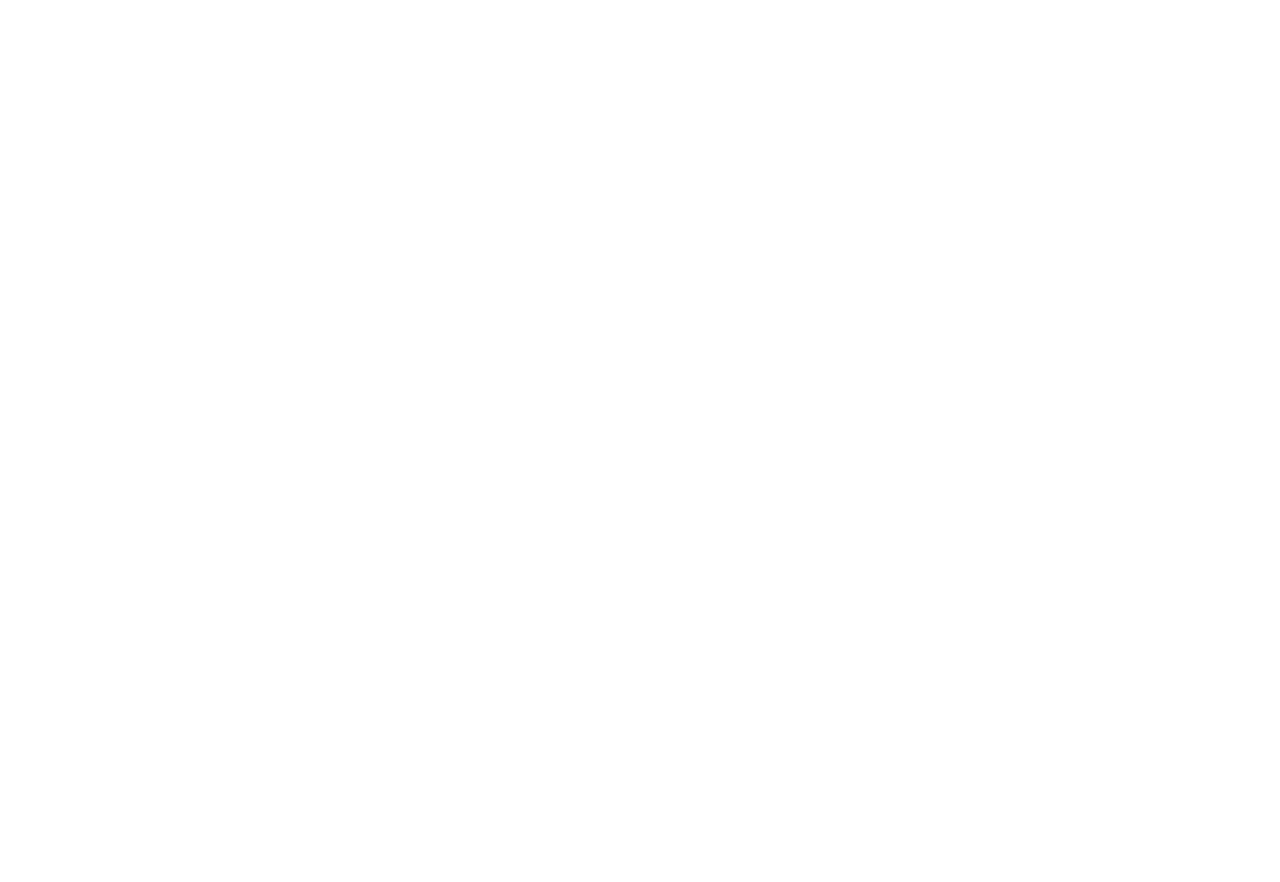
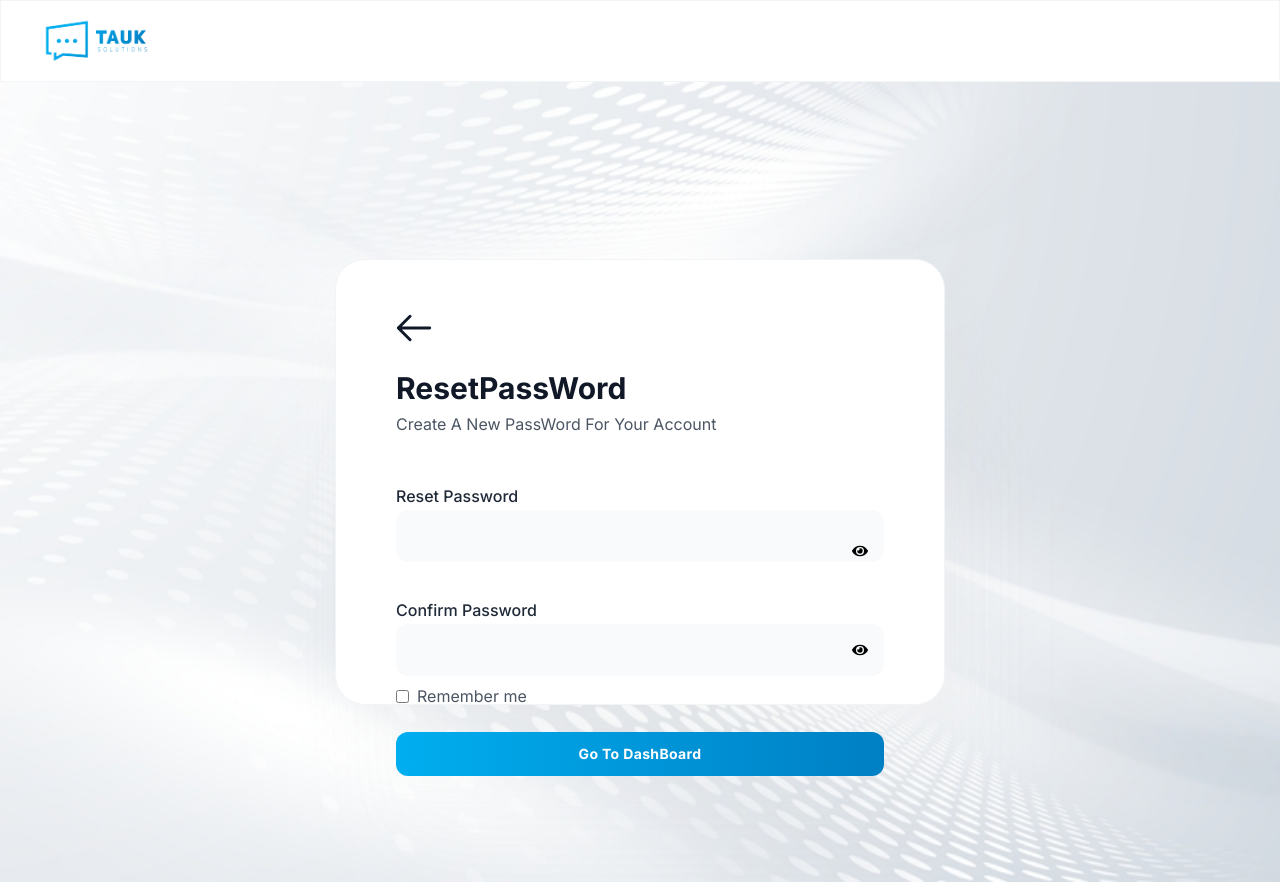
Before and after one commit to taukdev/frontend, a React (Create React App) app: page /reset-password in a window 1280 px wide. Before the commit this address had no page. Before the commit the page ends 800 px from the top, so only its background shows below. Built offline with nearby package versions, Linux system fonts and the light colour scheme.

Commit message:
feat: Update routing and enhance ForgotPassword and CreateNewPassword components with logo display

```diff
--- a/src/App.js
+++ b/src/App.js
@@ -8,7 +8,7 @@
 import CollapsibleLead from "./components/CollapsibleLead";
 import Sales from "./components/Sales";
 import Setting from "./components/Setting";
-
+import Screen2 from './components/ForgotPassWord/Screen2';
 import Layout from "./components/Layout";
 
 function App() {
@@ -17,7 +17,7 @@
       <Routes>
         <Route path="/Login" element={<Login />} />
         <Route path="/Forgotpassword" element={<ResetPassWord />} />
-
+<Route path="/reset-password" element={<Screen2 />} />
         <Route
           path="/"
           element={
--- a/src/components/ForgotPassWord/Screen1.js
+++ b/src/components/ForgotPassWord/Screen1.js
@@ -25,7 +25,6 @@
     >
       <div className="border border-[#F3F4F6] bg-white w-[610px] md:w-[610px] h-[364px] md:h-[446px] rounded-[30px] md:rounded-[30px] md:gap-[52px] px-[60px] pb-[60px] pt-[50px] md:pt-[50px] md:px-[60px] md:pb-[60px] shadow-[5px_17px_38px_0px_#E6E6E61A,19px_66px_69px_0px_#E6E6E617,44px_149px_93px_0px_#E6E6E60D,78px_265px_111px_0px_#E6E6E603,121px_414px_121px_0px_#E6E6E600]">
         <BackArrow
-          onClick={handleBack}
           className="w-9 h-9 mb-4 cursor-pointer"
           aria-label="Go back"
         />
--- a/src/components/ForgotPassWord/Screen2.js
+++ b/src/components/ForgotPassWord/Screen2.js
@@ -43,23 +43,20 @@
         backgroundImage: `url(${BackGroundImage})`,
       }}
     >
-      <div className="flex flex-col bg-white text-center w-[319px] md:w-[610px] h-[520px] md:h-[602px] rounded-[16px] md:rounded-[30px] border p-[20px] md:pt-[50px] md:px-[60px] md:pb-[60px] shadow-custom-glow gap-[40px] md:gap-[16px]">
+      <div className="border border-[#F3F4F6] bg-white w-[610px] md:w-[610px] h-[364px] md:h-[446px] rounded-[30px] md:rounded-[30px] md:gap-[52px] px-[60px] pb-[60px] pt-[50px] md:pt-[50px] md:px-[60px] md:pb-[60px] shadow-[5px_17px_38px_0px_#E6E6E61A,19px_66px_69px_0px_#E6E6E617,44px_149px_93px_0px_#E6E6E60D,78px_265px_111px_0px_#E6E6E603,121px_414px_121px_0px_#E6E6E600]">
         <div>
           <div className="mb-6">
-            <button
-              className="text-gray-600 hover:text-blue-600 text-xl"
-              aria-label="Go back"
-              onClick={() => setSubmitted(false)}
-            >
-              <BackArrow />
-            </button>
+              <BackArrow
+                      className="w-9 h-9 mb-4 cursor-pointer"
+                      aria-label="Go back"
+                       onClick={() => setSubmitted(false)}
+                    />
           </div>
-
           {/* Title and description */}
-          <h2 className="text-[20px] leading-[36px] tracking-[-0.5px] font-bold text-gray-800 mb-1">
+          <h2 className="text-[#111827] text-[30px] leading-[36px] tracking-[-0.5%] font-bold mb-[8px]">
             ResetPassWord
           </h2>
-          <p className="text-gray-500 text-sm mb-6 font-normal leading-5 tracking-normal">
+          <p className="text-[#4B5563] font-normal text-[16px] leading-[20px] w-full">
             Create A New PassWord For Your Account
           </p>
         </div>
@@ -70,7 +67,7 @@
           <div className="mb-2 relative">
             <label
               htmlFor="password"
-              className="block text-[16px] font-medium text-gray-700 mb-1 leading-[20px] tracking-[0]"
+              className="block text-[16px] font-medium text-[#1F2937] mb-1 leading-[20px]"
             >
               Reset Password
             </label>
@@ -78,14 +75,12 @@
               <input
                 type={showPassword ? "text" : "password"}
                 id="password"
-                className="w-full px-4 py-3 pr-10 border border-gray-300 rounded-xl focus:outline-none focus:ring-2 focus:ring-blue-400 font-normal text-base leading-6 tracking-normal placeholder:font-normal placeholder:text-base placeholder:leading-6 placeholder:tracking-normal"
+                className="bg-[#F9FAFB] w-full h-[52px] py-[6px] px-[14px] rounded-[12px] text-[#6B7280] text-[16px] leading-[24px] font-normal mb-[30px]"
                 value={password}
                 onChange={(e) => setPassword(e.target.value)}
                 required
-                placeholder="Enter Password"
               />
               <span
-                // className="absolute right-4 top-10 transform -translate-y-1/2 text-gray-500 cursor-pointer"
                 className="absolute right-4 top-1/2 transform -translate-y-1/2 cursor-pointer "
                 onClick={() => setShowPassword(!showPassword)}
               >
@@ -99,7 +94,7 @@
           <div className="mb-2 relative">
             <label
               htmlFor="password"
-              className="block text-[16px] font-medium text-gray-700 mb-1 leading-[20px] tracking-[0]"
+              className="block text-[16px] font-medium text-[#1F2937] mb-1 leading-[20px]"
             >
               Confirm Password
             </label>
@@ -107,14 +102,12 @@
               <input
                 type={showConfirmPassword ? "text" : "password"}
                 id="password"
-                className="w-full px-4 py-3 pr-10 border border-gray-300 rounded-xl focus:outline-none focus:ring-2 focus:ring-blue-400 font-normal text-base leading-6 tracking-normal placeholder:font-normal placeholder:text-base placeholder:leading-6 placeholder:tracking-normal"
+                className="bg-[#F9FAFB] w-full h-[52px] py-[6px] px-[14px] rounded-[12px] text-[#6B7280] text-[16px] leading-[24px] font-normal"
                 value={confirmPassword}
                 onChange={(e) => setConfirmPassword(e.target.value)}
                 required
-                placeholder="Enter Confirm Password"
               />
               <span
-                // className="absolute right-4 top-10 transform -translate-y-1/2 text-gray-500 cursor-pointer"
                 className="absolute right-4 top-1/2 transform -translate-y-1/2 cursor-pointer"
                 onClick={() => setshowConfirmPassword(!showConfirmPassword)}
               >
@@ -130,7 +123,7 @@
             <label className="flex items-center text-gray-600 font-normal text-base leading-6 tracking-normal">
               <input
                 type="checkbox"
-                className="mr-2"
+                className="mr-2 cursor-pointer"
                 checked={remember}
                 onChange={(e) => setRemember(e.target.checked)}
               />
```
